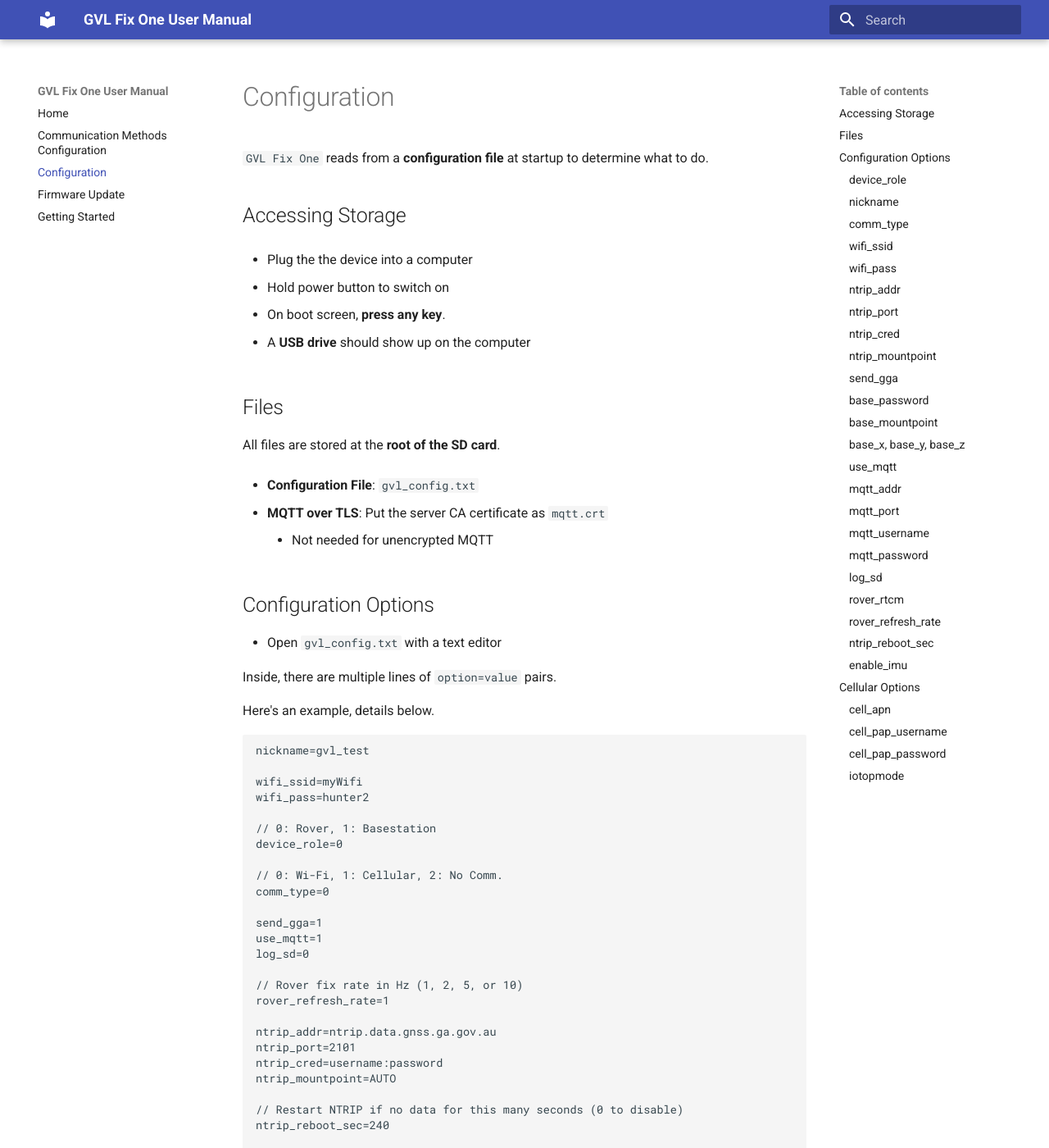
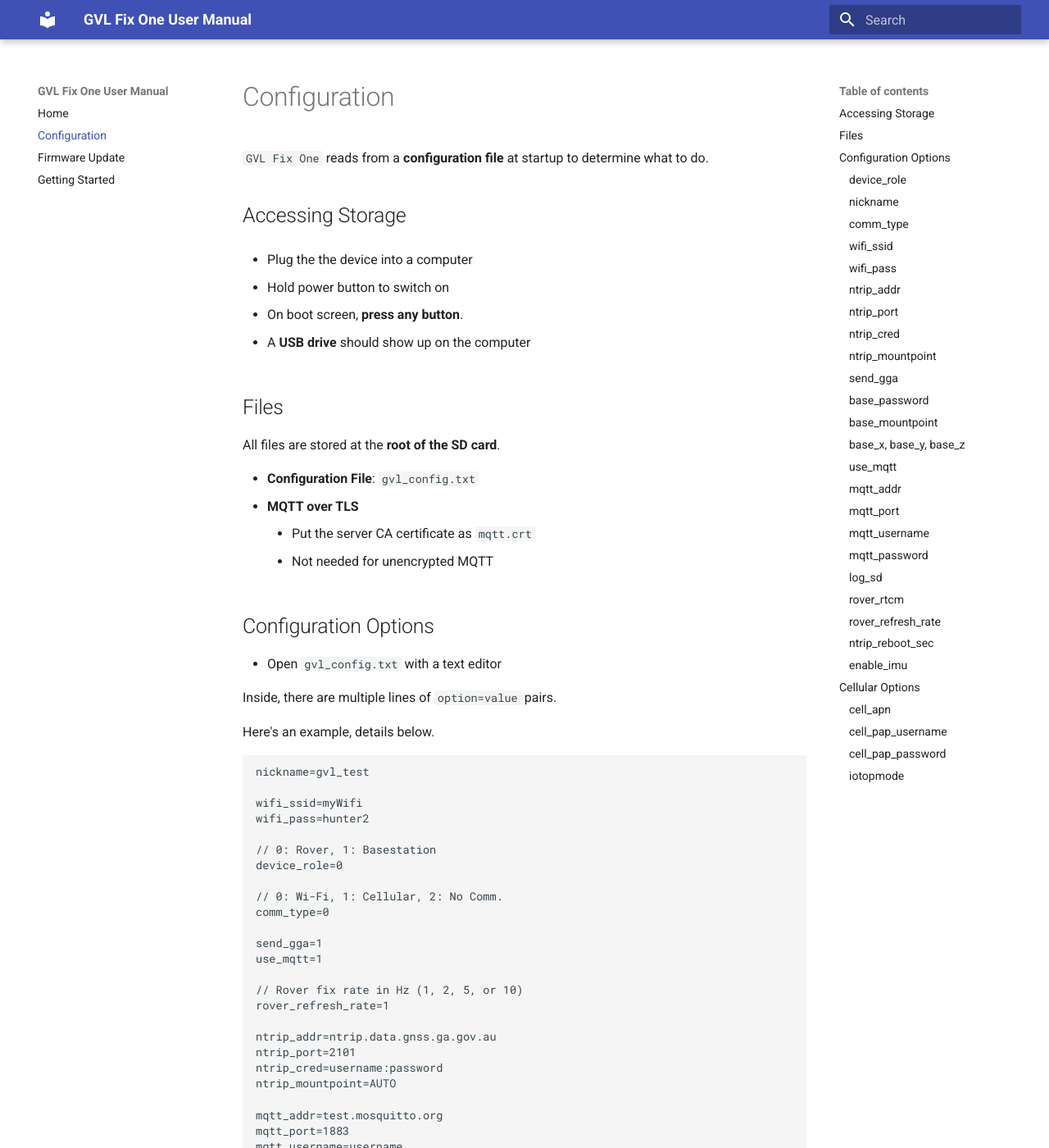
Before and after one commit to Geospatial-Ventures-Limited/GVL-Fix-One-Docs, an MkDocs documentation site: the page built from docs/config.md, in a window 1280 px wide and 1400 px high. Shown: the whole window at 82% size. Built offline with MkDocs 1.6.1 and Material for MkDocs 9.7.7, drawn with Linux system fonts in a browser that asks for light colours; some of the changed text lies outside the part shown.

Commit message:
updated doc

````diff
--- a/docs/config.md
+++ b/docs/config.md
@@ -8,7 +8,7 @@
 
 * Hold power button to switch on
 
-* On boot screen, **press any key**.
+* On boot screen, **press any button**.
 
 * A **USB drive** should show up on the computer
 
@@ -17,9 +17,8 @@
 All files are stored at the **root of the SD card**.
 
 * **Configuration File**: `gvl_config.txt`
-
-* **MQTT over TLS**: Put the server CA certificate as `mqtt.crt`
-
+* **MQTT over TLS**
+    * Put the server CA certificate as `mqtt.crt`
 	* Not needed for unencrypted MQTT
 
 ## Configuration Options
@@ -44,7 +43,6 @@
 
 send_gga=1
 use_mqtt=1
-log_sd=0
 
 // Rover fix rate in Hz (1, 2, 5, or 10)
 rover_refresh_rate=1
@@ -54,24 +52,16 @@
 ntrip_cred=username:password
 ntrip_mountpoint=AUTO
 
-// Restart NTRIP if no data for this many seconds (0 to disable)
-ntrip_reboot_sec=240
-
 mqtt_addr=test.mosquitto.org
 mqtt_port=1883
 mqtt_username=username
 mqtt_password=password
 
-// Cellular settings (used when comm_type=1)
-cell_apn=internet
-cell_pap_username=user
-cell_pap_password=pass
-iotopmode=0
 ```
 
 * Make sure **there are no space before or after `=`**
 
-* If an option is not present in the file, its value defaults to **0** (for integers) or an **empty string** (for text)
+* If an option is not present in the file, its value defaults to **0** or **empty string**
 
 ### device_role
 
@@ -157,7 +147,7 @@
 
 * Used in **rover mode**
 
-### send_gga
+### `send_gga`
 
 |  Type  | Example |
 |:------:|---------|
@@ -196,7 +186,7 @@
 
 * Used in **Basestation mode**
 
-### use_mqtt
+### `use_mqtt`
 
 |  Type  | Example |
 |:------:|---------|
@@ -242,7 +232,7 @@
 
 * Optional
 
-### log_sd
+### `log_sd`
 
 |  Type  | Example |
 |:------:|---------|
@@ -250,7 +240,7 @@
 
 * Whether or not to save GNSS result to SD card
 
-### rover_rtcm
+### `rover_rtcm`
 
 |  Type  | Example |
 |:------:|---------|
@@ -266,7 +256,7 @@
 
     * 2: Enable RTCM output and save to SD card only (skips the network connection)
 
-### rover_refresh_rate
+### `rover_refresh_rate`
 
 |  Type  | Example |
 |:------:|---------|
@@ -276,7 +266,7 @@
 
 * Valid values: `1`, `2`, `5`, `10`.
 
-### ntrip_reboot_sec
+### `ntrip_reboot_sec`
 
 |  Type  | Example |
 |:------:|---------|
@@ -288,7 +278,7 @@
 
 * Set to `0` to disable
 
-### enable_imu
+### `enable_imu`
 
 |  Type  | Example |
 |:------:|---------|
````
Also changed, not shown: other parts of docs/config.md (+2 -4 lines), docs/fw_update.md (+1 -1 lines), docs/instruction.md (+17 -24 lines), resources/scraps/comm_config.md (renamed from docs/comm_config.md).
